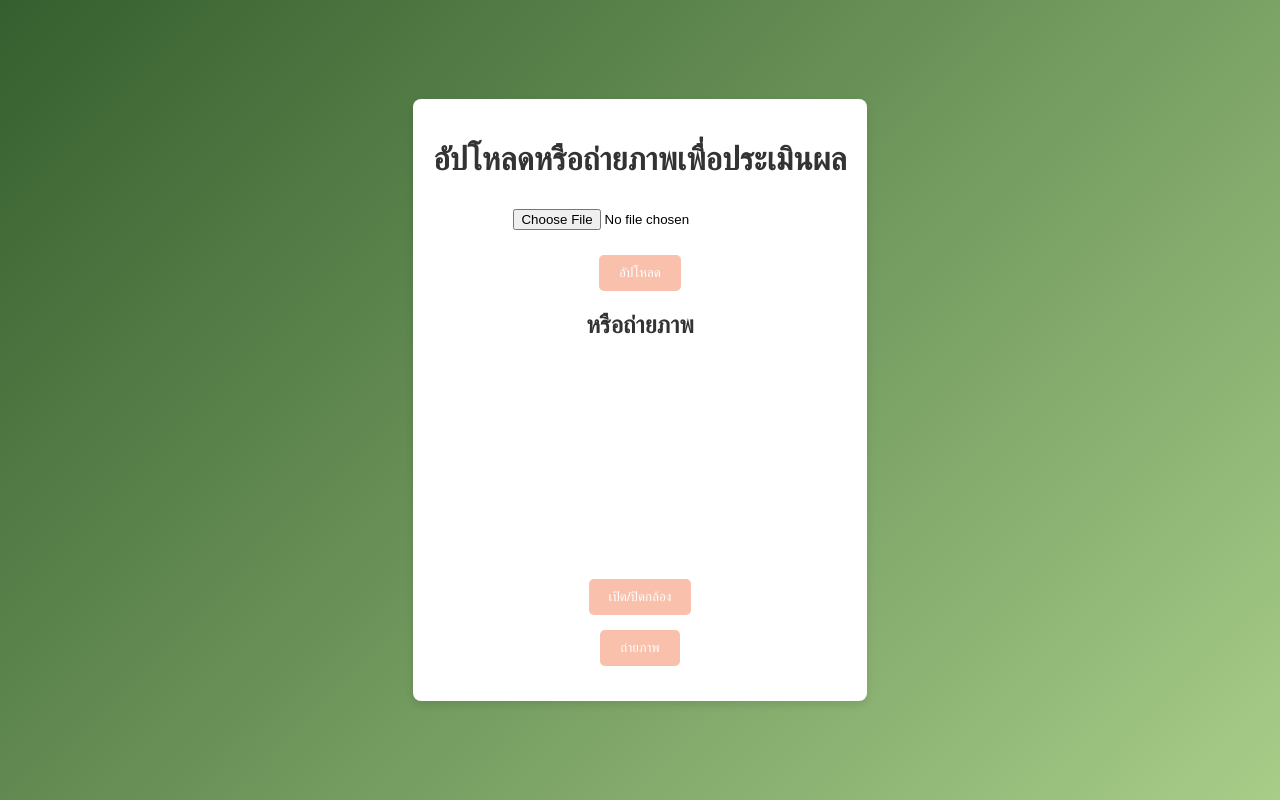
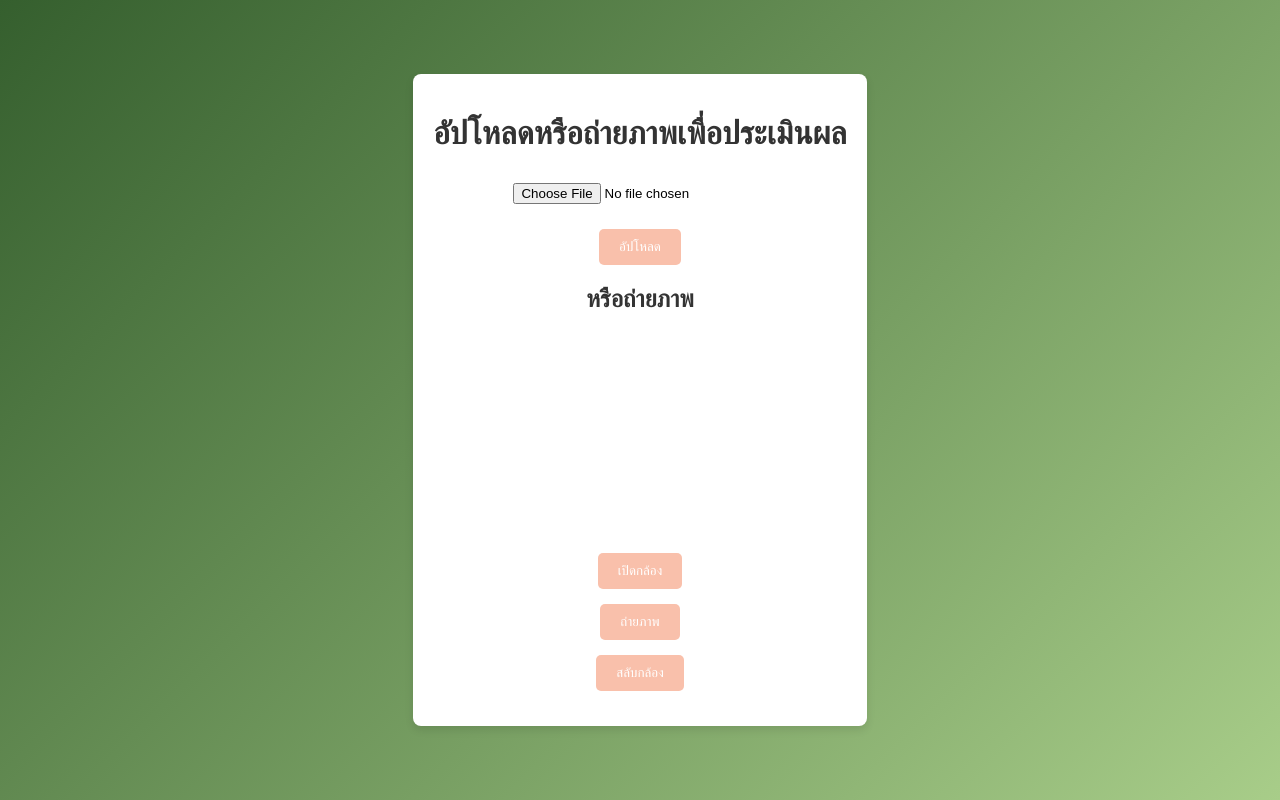
Before and after one commit to supeeya/drug-api, a FastAPI app: page / in a window 1280 px wide. Run offline with FastAPI, Linux system fonts and the light colour scheme.

Commit message:
Update index.html

```diff
--- a/templates/index.html
+++ b/templates/index.html
@@ -64,8 +64,9 @@
 
         <h2>หรือถ่ายภาพ</h2>
         <video id="video" autoplay></video>
-        <button id="toggle-camera">เปิด/ปิดกล้อง</button>
+        <button id="toggle-camera">เปิดกล้อง</button>
         <button id="capture">ถ่ายภาพ</button>
+        <button id="switch-camera">สลับกล้อง</button>
         <canvas id="canvas"></canvas>
         <form id="capture-form" action="/upload/" enctype="multipart/form-data" method="post">
             <input id="captured-image" name="file" type="hidden">
@@ -77,14 +78,16 @@
         const canvas = document.getElementById('canvas');
         const captureButton = document.getElementById('capture');
         const toggleCameraButton = document.getElementById('toggle-camera');
+        const switchCameraButton = document.getElementById('switch-camera');
         const captureForm = document.getElementById('capture-form');
         const capturedImageInput = document.getElementById('captured-image');
         let stream = null;
+        let currentCamera = 'user'; // ใช้ 'user' สำหรับกล้องหน้า
 
         // เปิดกล้อง
         async function startCamera() {
             try {
-                stream = await navigator.mediaDevices.getUserMedia({ video: true });
+                stream = await navigator.mediaDevices.getUserMedia({ video: { facingMode: currentCamera } });
                 video.srcObject = stream;
             } catch (err) {
                 console.error('Error accessing webcam:', err);
@@ -139,6 +142,16 @@
                 });
             });
         });
+
+        // ฟังก์ชันสลับกล้อง
+        switchCameraButton.addEventListener('click', () => {
+            // เปลี่ยนกล้องที่ใช้
+            currentCamera = currentCamera === 'user' ? 'environment' : 'user'; // user = กล้องหน้า, environment = กล้องหลัง
+            if (stream) {
+                stopCamera();
+            }
+            startCamera(); // เริ่มต้นกล้องใหม่
+        });
     </script>
 </body>
 </html>
```
